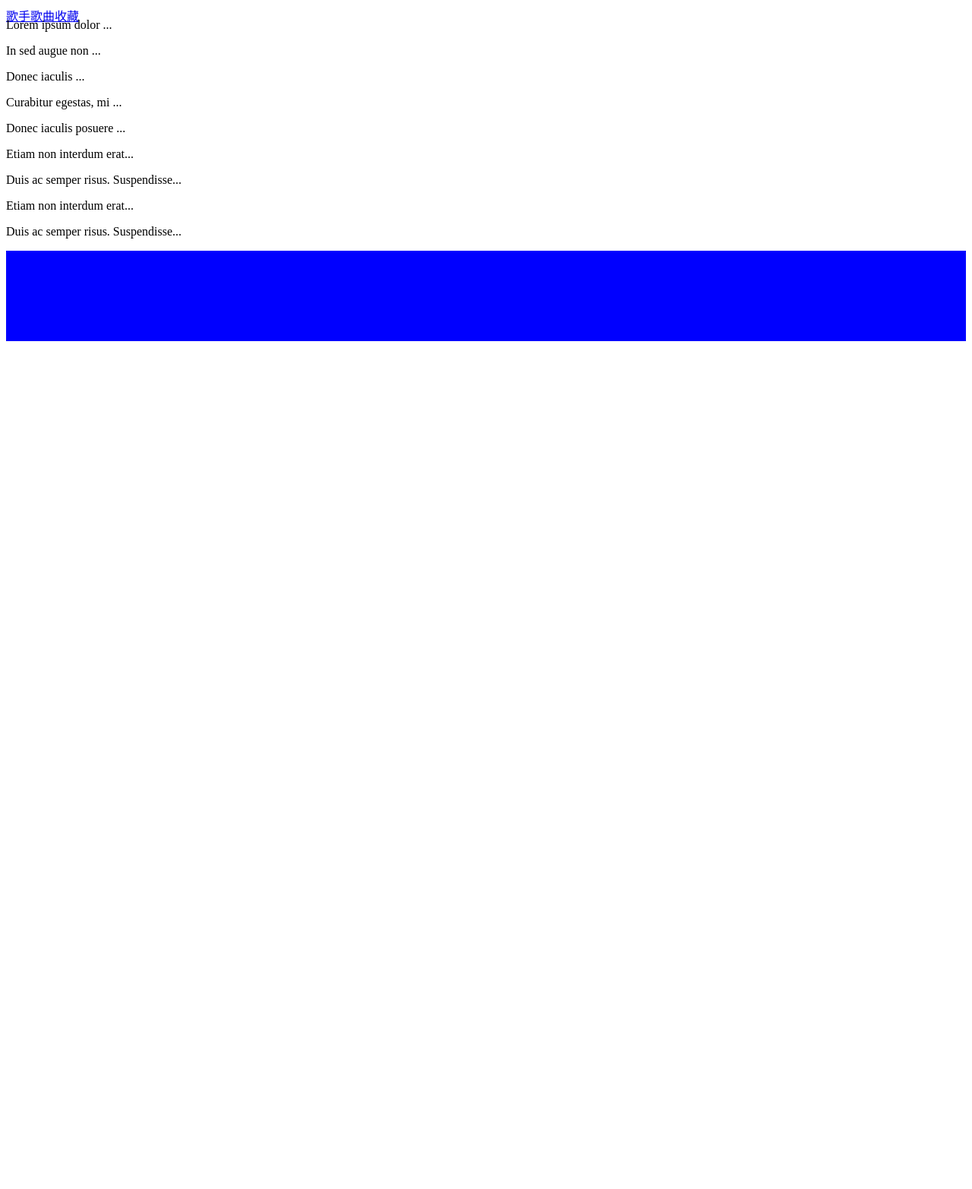
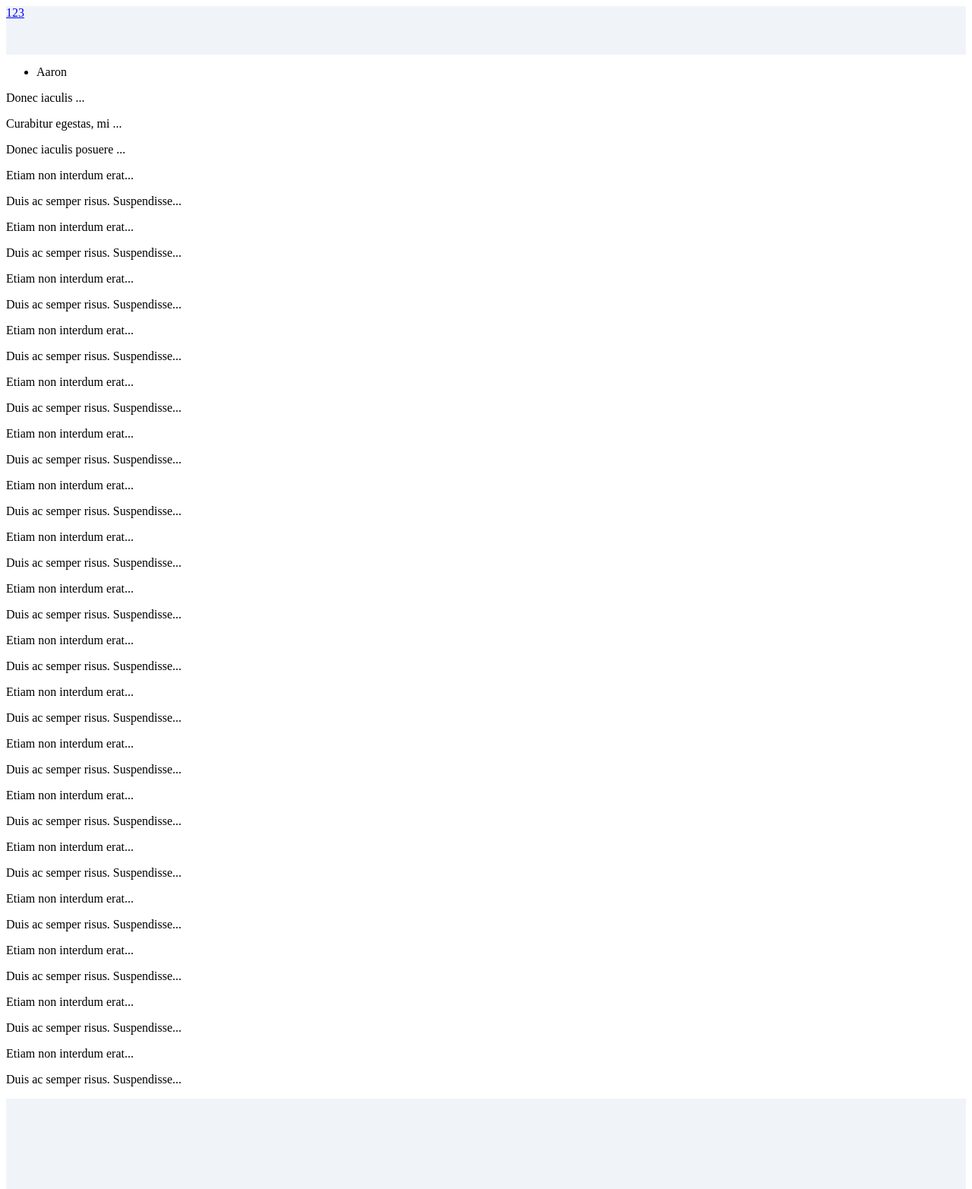
Before and after one commit to yans67/musicplayer, a Vue app: page / in a window 1280 px wide. Shown: the whole page at 76% size. Before the commit the page ends 800 px from the top, so only its background shows below. Built offline with nearby package versions, Linux system fonts and the light colour scheme; a small style sheet from the web is missing; what framework7-vue would draw is missing.

Commit message:
完成大致样式，编写歌曲列表

```diff
--- a/index.html
+++ b/index.html
@@ -6,8 +6,7 @@
     <meta name="apple-mobile-web-app-capable" content="yes">
     <meta name="apple-mobile-web-app-status-bar-style" content="black">
 
-    <link rel="stylesheet" href="http://at.alicdn.com/t/font_560536_cuejno7xbbg9zfr.css">
-
+    <link rel="stylesheet" href="http://at.alicdn.com/t/font_564947_3jr4p3rl26s9k9.css">
 
     <title>test</title>
   </head>
--- a/src/App.vue
+++ b/src/App.vue
@@ -8,53 +8,96 @@
         <div class="navbar">
           <div style="height:0px" class="navbar-inner">
             <!-- Sub navbar -->
-            <div style="height:64px" class="subnavbar">
+            <div class="subnavbar music-nav">
               <div class="buttons-row">
-                <a href="#tab1" class="button tab-link active">歌手</a>
-                <a href="#tab2" class="button tab-link">歌曲</a>
-                <a href="#tab3" class="button tab-link">收藏</a>
+                <a href="#tab1" class="button tab-link active">1</a>
+                <a href="#tab2" class="button tab-link">2</a>
+                <a href="#tab3" class="button tab-link">3</a>
               </div>
             </div>
           </div>
         </div>
 
+        <div class="pages">
+          <div data-page="home" class="page pad-top-nav" :style="playPanelHeight">
 
+            <div class="page-content">
+              <div class="tabs">
 
-        <div class="pages navbar-through">
+                <div id="tab1" class="tab active">
 
-          <div data-page="home" class="page with-subnavbar" style="height:500px">
+                  <div class="list-block contacts-block">
+                     <ul>
+                    <li>
+                      <div class="item-content">
+                        <div class="item-inner">
+                          <div class="item-title">Aaron </div>
+                        </div>
+                      </div>
+                    </li>
+                     </ul>
+                  </div>
 
-            <div class="page-content hide-bars-on-scroll">
-              <div class="tabs">
-                <div id="tab1" class="tab active">
-                  <div class="content-block">
-                    <p>Lorem ipsum dolor ...</p>
-                    <p>In sed augue non ...</p>
-                  </div>
                 </div>
+
                 <div id="tab2" class="tab">
-                  <div class="content-block">
                     <p>Donec iaculis ...</p>
                     <p>Curabitur egestas, mi ...</p>
                     <p>Donec iaculis posuere ...</p>
-                  </div>
                 </div>
+
                 <div id="tab3" class="tab">
-                  <div class="content-block">
                     <p>Etiam non interdum erat...</p>
                     <p>Duis ac semper risus. Suspendisse...</p>
                     <p>Etiam non interdum erat...</p>
                     <p>Duis ac semper risus. Suspendisse...</p>
-                  </div>
+                     <p>Etiam non interdum erat...</p>
+                    <p>Duis ac semper risus. Suspendisse...</p>
+                    <p>Etiam non interdum erat...</p>
+                    <p>Duis ac semper risus. Suspendisse...</p>
+                     <p>Etiam non interdum erat...</p>
+                    <p>Duis ac semper risus. Suspendisse...</p>
+                    <p>Etiam non interdum erat...</p>
+                    <p>Duis ac semper risus. Suspendisse...</p>
+                     <p>Etiam non interdum erat...</p>
+                    <p>Duis ac semper risus. Suspendisse...</p>
+                    <p>Etiam non interdum erat...</p>
+                    <p>Duis ac semper risus. Suspendisse...</p>
+                     <p>Etiam non interdum erat...</p>
+                    <p>Duis ac semper risus. Suspendisse...</p>
+                    <p>Etiam non interdum erat...</p>
+                    <p>Duis ac semper risus. Suspendisse...</p>
+                     <p>Etiam non interdum erat...</p>
+                    <p>Duis ac semper risus. Suspendisse...</p>
+                    <p>Etiam non interdum erat...</p>
+                    <p>Duis ac semper risus. Suspendisse...</p>
+                     <p>Etiam non interdum erat...</p>
+                    <p>Duis ac semper risus. Suspendisse...</p>
+                    <p>Etiam non interdum erat...</p>
+                    <p>Duis ac semper risus. Suspendisse...</p>
+                     <p>Etiam non interdum erat...</p>
+                    <p>Duis ac semper risus. Suspendisse...</p>
+                    <p>Etiam non interdum erat...</p>
+                    <p>Duis ac semper risus. Suspendisse...</p>
+                     <p>Etiam non interdum erat...</p>
+                    <p>Duis ac semper risus. Suspendisse...</p>
+                    <p>Etiam non interdum erat...</p>
+                    <p>Duis ac semper risus. Suspendisse...</p>
                 </div>
+
               </div>
             </div>
 
             <div class="playPanel">
-          </div>
+              <a href="#" class="iconfont icon-loop-r small"></a>
+              <a href="#" class="iconfont icon-pre normal"></a>
+              <a href="#" class="iconfont icon-play large"></a>
+              <a href="#" class="iconfont icon-next normal"></a>
+              <a href="#" class="iconfont icon-marked small"></a>
+            </div>
+
           </div>
         </div>
-
 
       </div>
     </div>
@@ -70,6 +113,10 @@ export default {
       playIndex: 0, // 播放歌曲下标
       loop: false, // 默认不循环
       playStyle: 'icon-bofang', // 播放暂停的样式
+      playPanelHeight: {
+        // 音乐播放面板的高度
+        height: window.innerHeight - 119 + 'px'
+      },
       list: [
         {
           name: '白昼之夜',
@@ -153,31 +200,34 @@ export default {
   font: 1.2em sans-serif;
 } */
 
+.small {
+  font-size: 24px;
+  width: 24px;
+  height: 24px;
+  line-height: 24px;
+  padding: 0px;
+  min-width: 24px;
+  display: inline-block;
+  margin-left: 25px;
+  margin-right: 25px;
+}
 .normal {
-  font-size: 44px;
-  width: 44px;
-  height: 44px;
-  line-height: 44px;
+  font-size: 38px;
+  width: 38px;
+  height: 38px;
+  line-height: 38px;
   padding: 0px;
-  margin-left: 55px;
-  margin-right: 55px;
-  min-width: 44px;
+  margin-left: 28px;
+  margin-right: 28px;
+  min-width: 38px;
   display: inline-block;
   /* background-color: rgba(101,0,0,1); */
   /* box-shadow: 1px 1px 2px #888888; */
-  background-color: rgba(0, 0, 0, 0 0);
+  /* background-color: rgba(0, 0, 0, 0 0); */
   /* background: #203;  */
   /* color: blue; */
 }
-.playPanel {
-  height: 119px;
-  width: 100%;
-  background: blue;
-  display: flex;
-  justify-content: center;
-  align-items: center;
-  margin-bottom: 20px;
-}
+
 .large {
   font-size: 64px;
   width: 64px;
@@ -197,4 +247,27 @@ export default {
   -webkit-tap-highlight-color: rgba(0, 0, 0, 0);
   text-shadow: 0 0 0.1em, 0 0 0.3em;
 }
+
+.pad-top-zero {
+  padding-top: 0px;
+}
+
+.pad-top-nav {
+  padding-top: 62px;
+}
+
+.playPanel {
+  height: 119px;
+  width: 100%;
+  background: #f0f4f9;
+  display: flex;
+  justify-content: center;
+  align-items: center;
+  margin-bottom: 20px;
+}
+
+.music-nav {
+  height: 64px;
+  background: #f0f4f9;
+}
 </style>
```
